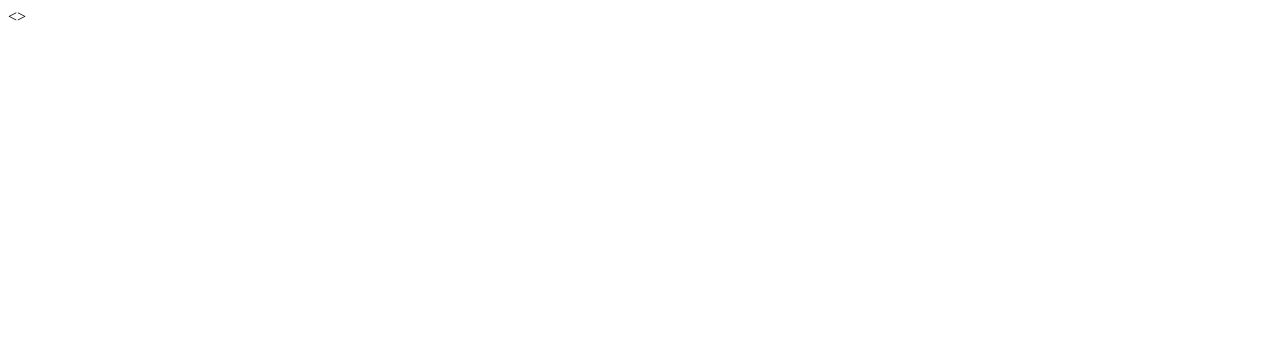
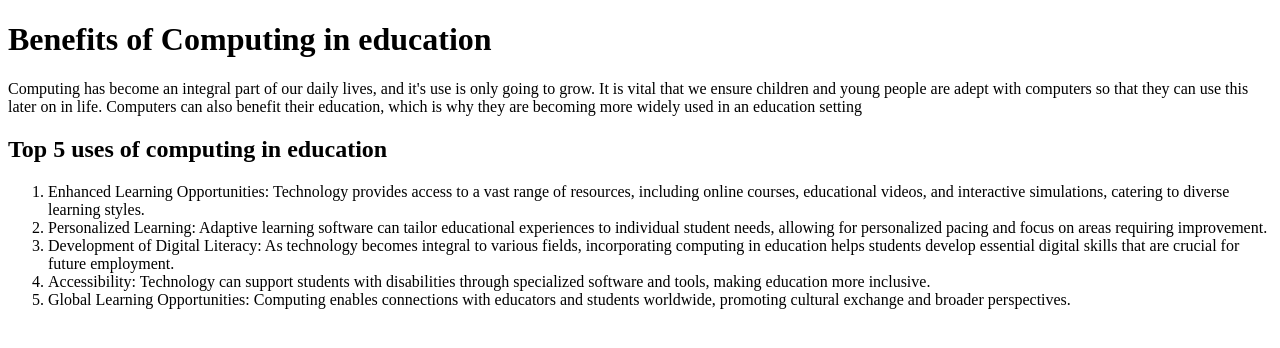
Before and after one commit to L-o-ng/website, a website: page MCompApplications.html in a window 1280 px wide. Drawn offline with Linux system fonts and the light colour scheme.

Commit message:
add content to webpage

```diff
--- a/MCompApplications.html
+++ b/MCompApplications.html
@@ -1 +1,37 @@
-<>
+<!DOCTYPE html>
+<html>
+    <head>
+        <title>Computing in Education</title>
+    </head>
+    <body>
+        <h1>Benefits of Computing in education</h1>
+        <p>Computing has become an integral part of our daily lives, and it's use is only going to grow. It is vital that we
+            ensure children and young people are adept with computers so that they can use this later on in life. Computers can also
+            benefit their education, which is why they are becoming more widely used in an education setting
+        </p>
+
+        <h2>Top 5 uses of computing in education</h2>
+        <ol>
+            <li>Enhanced Learning Opportunities: Technology provides access to a vast range of resources, including online courses,
+                 educational videos, and interactive simulations, catering to diverse learning styles.
+            </li>
+            <li>
+                Personalized Learning: Adaptive learning software can tailor educational experiences to individual student needs,
+                allowing for personalized pacing and focus on areas requiring improvement.
+            </li>
+            <li>
+                Development of Digital Literacy: As technology becomes integral to various fields, incorporating computing in
+                education helps students develop essential digital skills that are crucial for future employment.
+            </li>
+            <li>
+                Accessibility: Technology can support students with disabilities through specialized software and tools, making
+                education more inclusive.
+            </li>
+            <li>
+                Global Learning Opportunities: Computing enables connections with educators and students worldwide, promoting
+                cultural exchange and broader perspectives.
+            </li>
+        </ol>
+    </body>
+
+</html>
```
